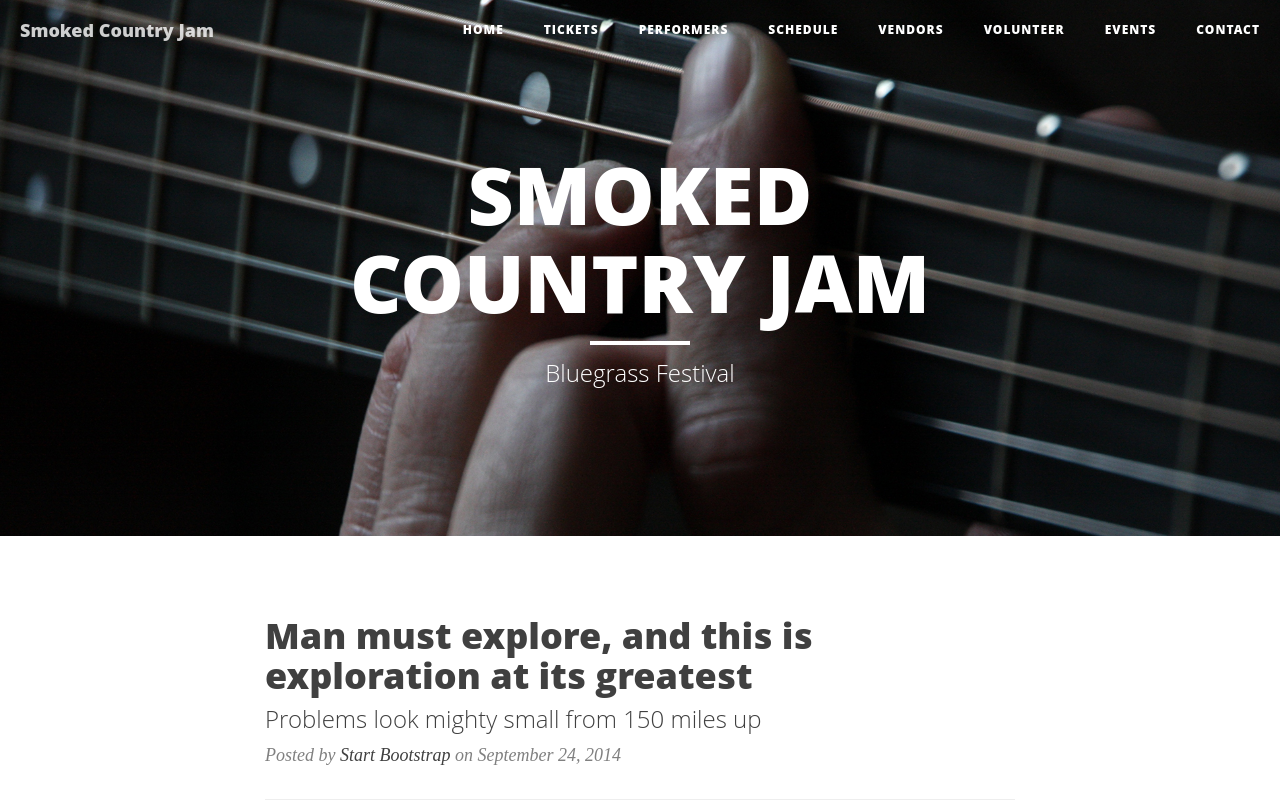
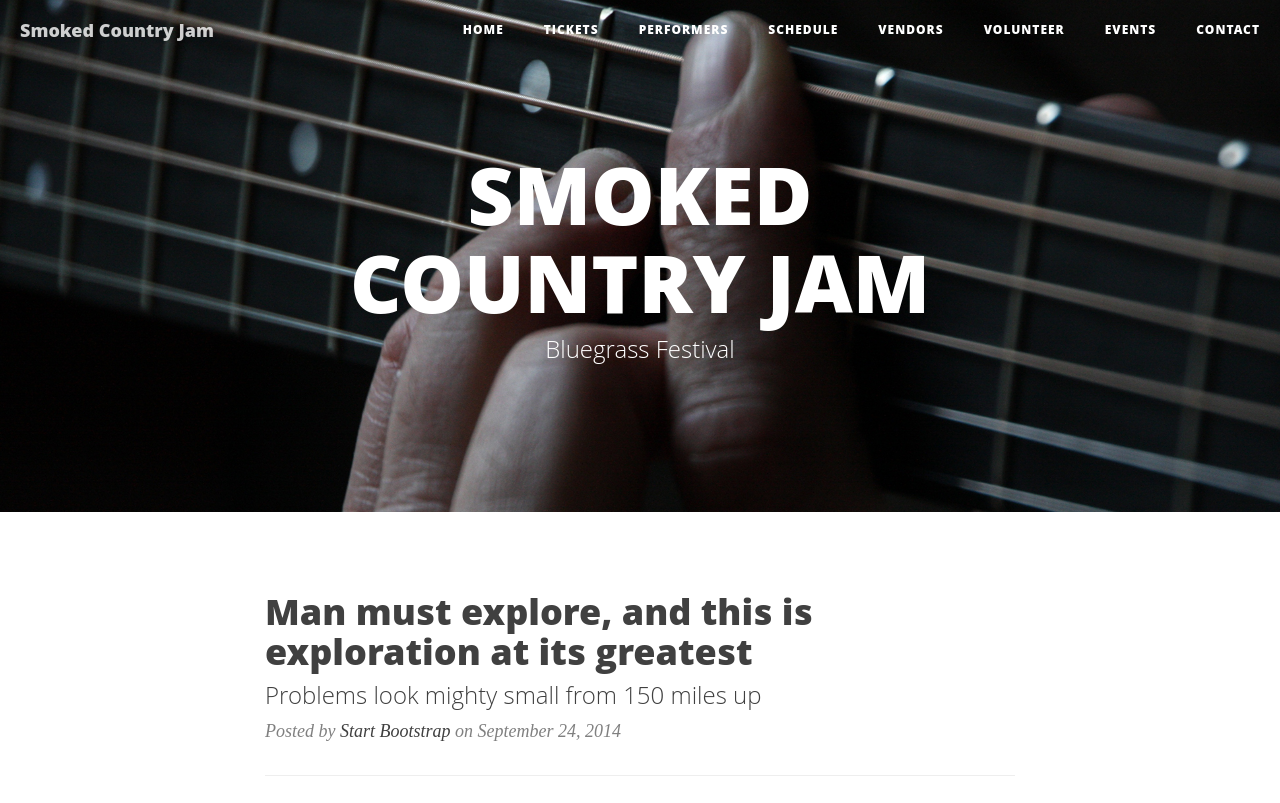
Before and after one commit to claytonlose/scj, a plain HTML site: page index.html in a window 1280 px wide. Shown: the top 803 px of the page. Drawn offline with Linux system fonts and the light colour scheme.

Commit message:
Began header styles in styles.scss

```diff
--- a/index.html
+++ b/index.html
@@ -111,7 +111,7 @@
                 <div class="col-lg-8 col-lg-offset-2 col-md-10 col-md-offset-1">
                     <div class="site-heading">
                         <h1>SMOKED COUNTRY JAM</h1>
-                        <hr class="small">
+
                         <span class="subheading">Bluegrass Festival</span>
                     </div>
                 </div>
--- a/scss/style.scss
+++ b/scss/style.scss
@@ -24,3 +24,27 @@ $defaultpadding: 20px;
 $defaultborder: 20px;
 $borderradius: 20px;
 //end spacing variables
+
+
+//END VARIABLES
+
+
+/////////////////////////////////////////////////////////////////////////////////////////
+
+
+//BEGIN HEADER STYLES
+
+.intro-header {
+    .container {
+        .row {
+            .site-heading {
+                font-family: $heading;
+            } //end .site-heading
+        } //end .row
+    } //end .container
+} //end .intro-header
+
+//END HEADER STYLES
+
+
+/////////////////////////////////////////////////////////////////////////////////////////
```
